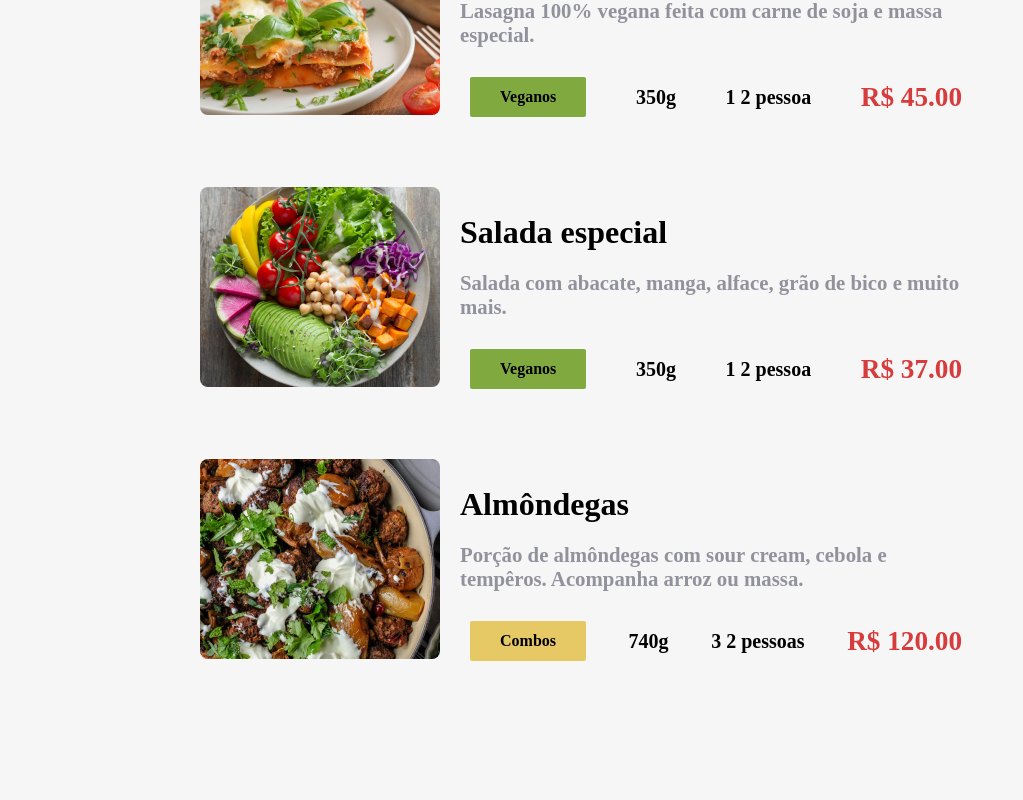
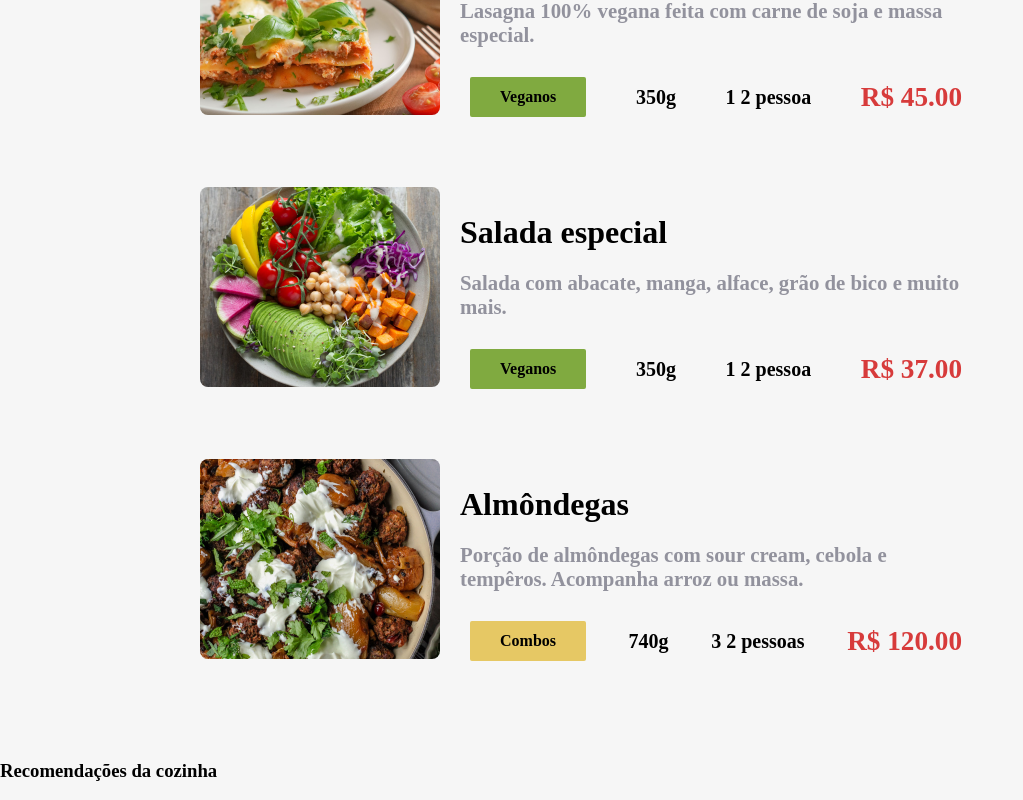
Before and after one commit to HumbertoVitalino/ReactFood, a React (Create React App) app: page / in a window 1280 px wide. Shown: the part 2500-3300 px from the top of the page, without its empty margins (0-1023 px from the left). Before the commit the page ends 3241 px from the top, so only its background shows below. Built offline with nearby package versions, Linux system fonts and the light colour scheme; a web font is replaced by a local one.

Commit message:
feat: inicio

```diff
--- a/src/index.tsx
+++ b/src/index.tsx
@@ -3,10 +3,12 @@ import ReactDOM from 'react-dom';
 import 'normalize.css';
 import './index.css';
 import Cardapio from './pages/Cardapio';
+import Inicio  from 'pages/Inicio';
 
 ReactDOM.render(
   <React.StrictMode>
     <Cardapio />
+    <Inicio />
   </React.StrictMode>,
   document.getElementById('root')
 );
--- /dev/null
+++ b/src/pages/Inicio/index.tsx
@@ -0,0 +1,14 @@
+import cardapio from 'pages/Cardapio/Itens/itens.json';
+
+export default function Inicio() {
+    return (
+        <section>
+            <h3>
+                Recomendações da cozinha
+            </h3>
+            <div>
+
+            </div>
+        </section>
+    )
+}
```
